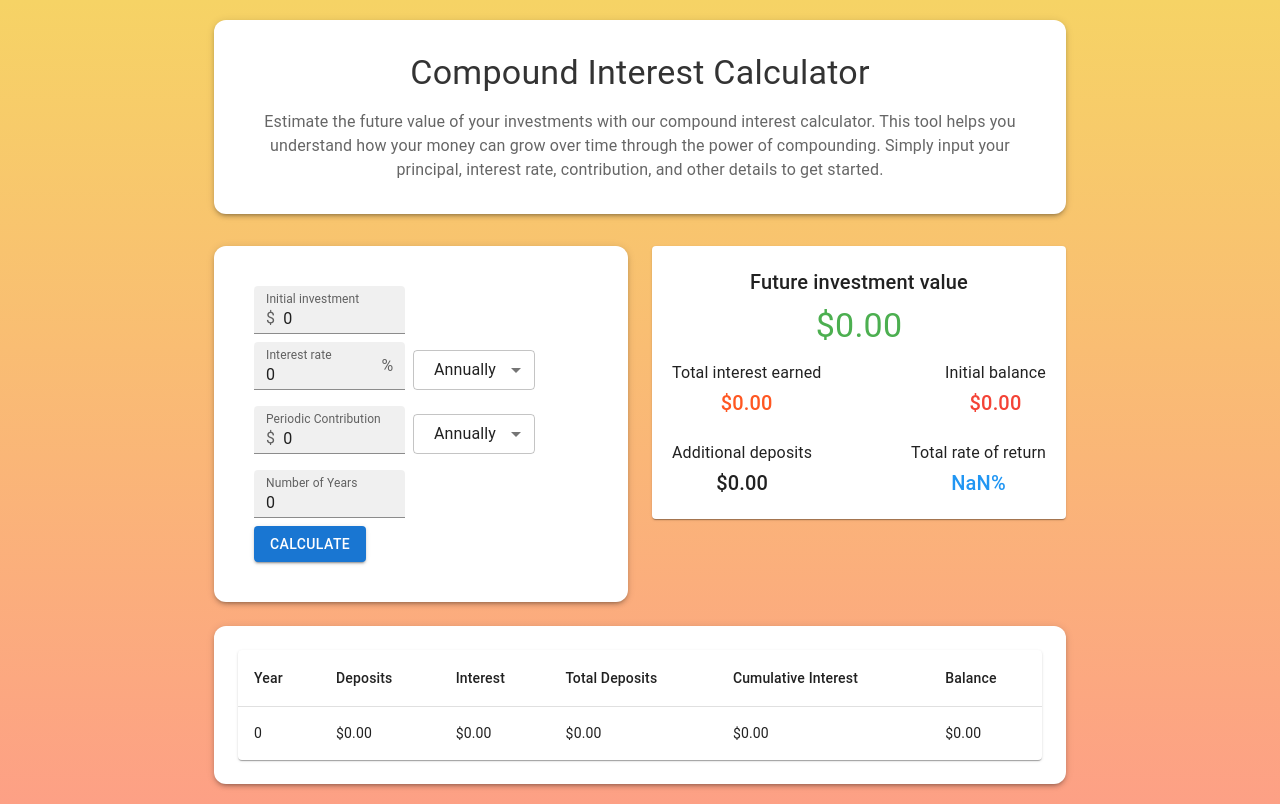
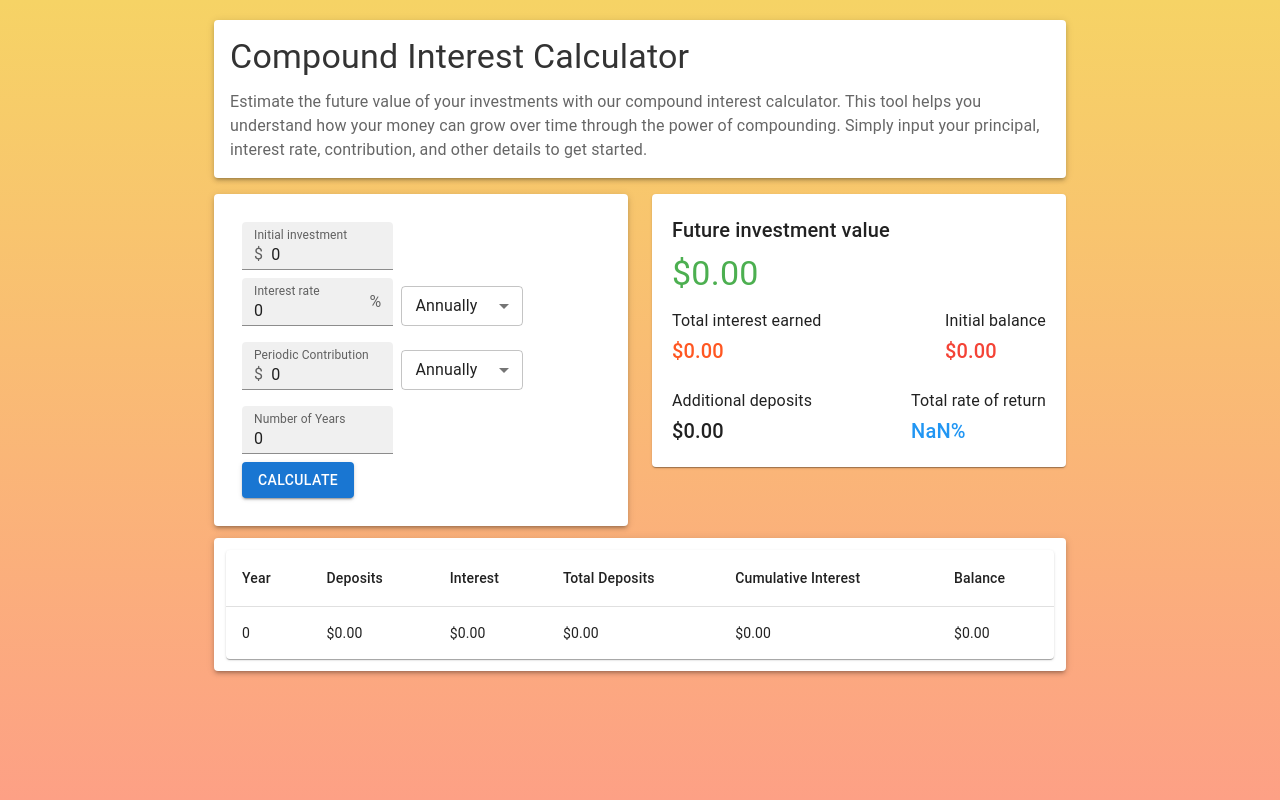
Before and after one commit to oekiaby0/react-cinterest, a React (Create React App) app: page / in a window 1280 px wide. Built offline with nearby package versions, Linux system fonts and the light colour scheme.

Commit message:
Moved CSS into separate CSS file

```diff
--- a/src/App.css
+++ b/src/App.css
@@ -1,38 +1,39 @@
 .App {
-  text-align: center;
+  background: linear-gradient(to bottom, #f6d365, #fda085);
+  min-height: 100vh;
 }
 
-.App-logo {
-  height: 40vmin;
-  pointer-events: none;
+.container {
+  min-height: 100vh;
+  padding-top: 20px;
+  padding-bottom: 20px;
 }
 
-@media (prefers-reduced-motion: no-preference) {
-  .App-logo {
-    animation: App-logo-spin infinite 20s linear;
-  }
+.paper {
+  padding: 16px;
+  margin-bottom: 16px;
+  background-color: #ffffff;
+  border-radius: 12px;
 }
 
-.App-header {
-  background-color: #282c34;
-  min-height: 100vh;
-  display: flex;
-  flex-direction: column;
-  align-items: center;
-  justify-content: center;
-  font-size: calc(10px + 2vmin);
-  color: white;
+.title {
+  margin-bottom: 16px;
+  color: #333333;
 }
 
-.App-link {
-  color: #61dafb;
+.body-text {
+  color: #666666;
 }
 
-@keyframes App-logo-spin {
-  from {
-    transform: rotate(0deg);
-  }
-  to {
-    transform: rotate(360deg);
-  }
+.parameter-paper {
+  padding: 12px;
+  border-radius: 12px;
+  background-color: #ffffff;
 }
+
+.results-paper {
+  padding: 12px;
+  margin-top: 12px;
+  border-radius: 12px;
+  background-color: #ffffff;
+}
--- a/src/App.tsx
+++ b/src/App.tsx
@@ -88,13 +88,13 @@ function App() {
     }
 
     return (
-        <div className="App" style={{background: 'linear-gradient(to bottom, #f6d365, #fda085)', minHeight: '100vh'}}>
-            <Container maxWidth="md" style={{minHeight: '100vh', paddingTop: '20px', paddingBottom: '20px'}}>
-                <Paper elevation={3} sx={{p: 4, mb: 4, backgroundColor: '#ffffff', borderRadius: '12px'}}>
-                    <Typography data-testid="calculator-title" variant="h4" gutterBottom sx={{mb: 2, color: '#333333'}}>
+        <div className="App">
+            <Container maxWidth="md" className="container">
+                <Paper elevation={3} className="paper">
+                    <Typography data-testid="calculator-title" variant="h4" gutterBottom className="title">
                         Compound Interest Calculator
                     </Typography>
-                    <Typography variant="body1" sx={{color: '#666666'}}>
+                    <Typography variant="body1" className="body-text">
                         Estimate the future value of your investments with our compound interest calculator.
                         This tool helps you understand how your money can grow over time through the power
                         of compounding. Simply input your principal, interest rate, contribution, and other
@@ -103,7 +103,7 @@ function App() {
                 </Paper>
                 <Grid container spacing={3}>
                     <Grid item xs={12} md={6}>
-                        <Paper elevation={3} sx={{p: 3, borderRadius: '12px', backgroundColor: '#ffffff'}}>
+                        <Paper elevation={3} className="parameter-paper">
                             <ParameterSelectionView
                                 principal={principal}
                                 setPrincipal={setPrincipal}
@@ -125,12 +125,12 @@ function App() {
                         <ResultsStatisticsView results={results}/>
                     </Grid>
                 </Grid>
-                <Paper elevation={3} sx={{p: 3, mt: 3, borderRadius: '12px', backgroundColor: '#ffffff'}}>
+                <Paper elevation={3} className="results-paper">
                     <ResultsTableView contributionPeriod={contributionPeriod} results={results}/>
                 </Paper>
             </Container>
         </div>
-    )
+    );
 }
 
 export default App;
```
